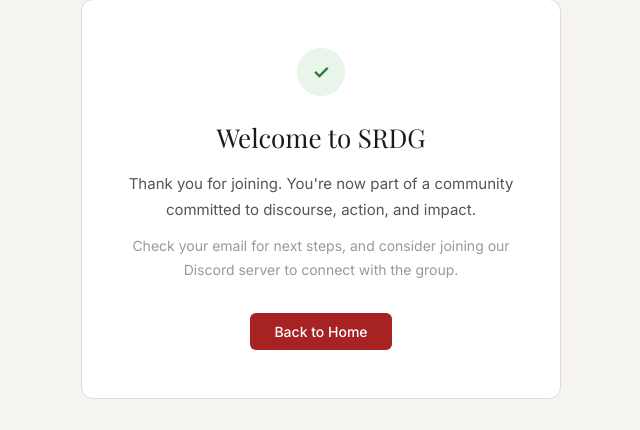
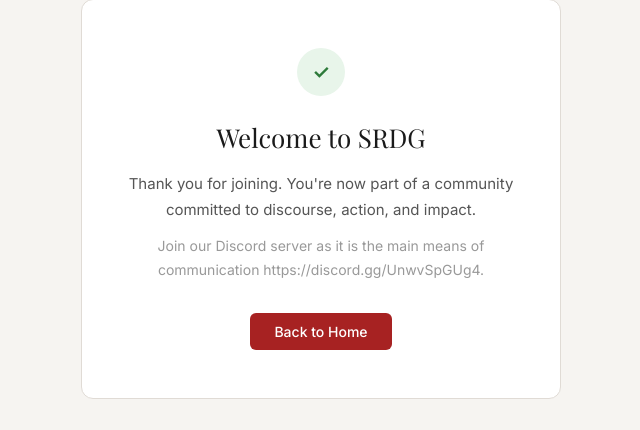
Before and after one commit to iDunno021/srdgwebsite, a Django app: page /signup/success/ in a window 1280 px wide. Shown: the part 233-663 px from the top of the page, without its empty margins (319-959 px from the left). Run offline with Django 5.2, Linux system fonts and the light colour scheme; some web fonts are replaced.

Commit message:
update signup success page to show Discord link

```diff
--- a/pages/templates/pages/signup_success.html
+++ b/pages/templates/pages/signup_success.html
@@ -13,9 +13,10 @@
             Thank you for joining. You're now part of a community committed to discourse, action, and impact.
         </p>
         <p class="success-next">
-            Check your email for next steps, and consider joining our Discord server to connect with the group.
+            Join our Discord server as it is the main means of communication
+            https://discord.gg/UnwvSpGUg4.
         </p>
-        <div class="success-actions">
+<div class="success-actions">
             <a href="{% url 'home' %}" class="btn-home">Back to Home</a>
         </div>
     </div>
```
